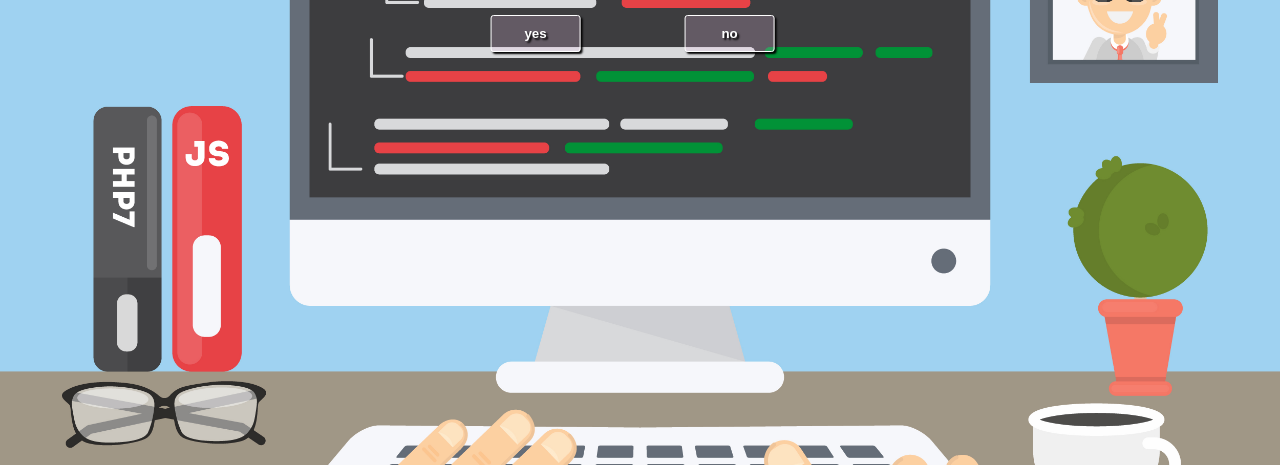
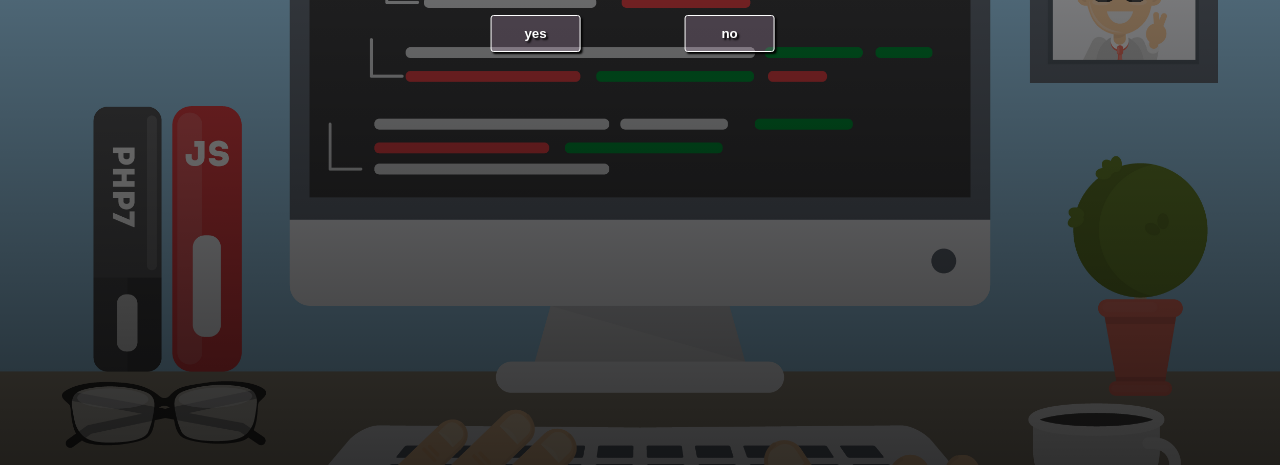
Before and after one commit to alaaahmade/website-html-css, a plain HTML site: page index.html in a window 1280 px wide. Shown: the part 350-815 px from the top of the page. Drawn offline with Linux system fonts and the light colour scheme.

Commit message:
Update style.css

```diff
--- a/style.css
+++ b/style.css
@@ -5,7 +5,7 @@
 }
 body{
     height: 100vh;
-    background-image: url(img/computer.jpg);
+    background-image:  linear-gradient(rgba(0,0,0,0.3),rgba(0,0,0,0.8)) ,url(img/computer.jpg);
     background-size: cover;
     background-repeat: no-repeat;
     background-position: center;
```
